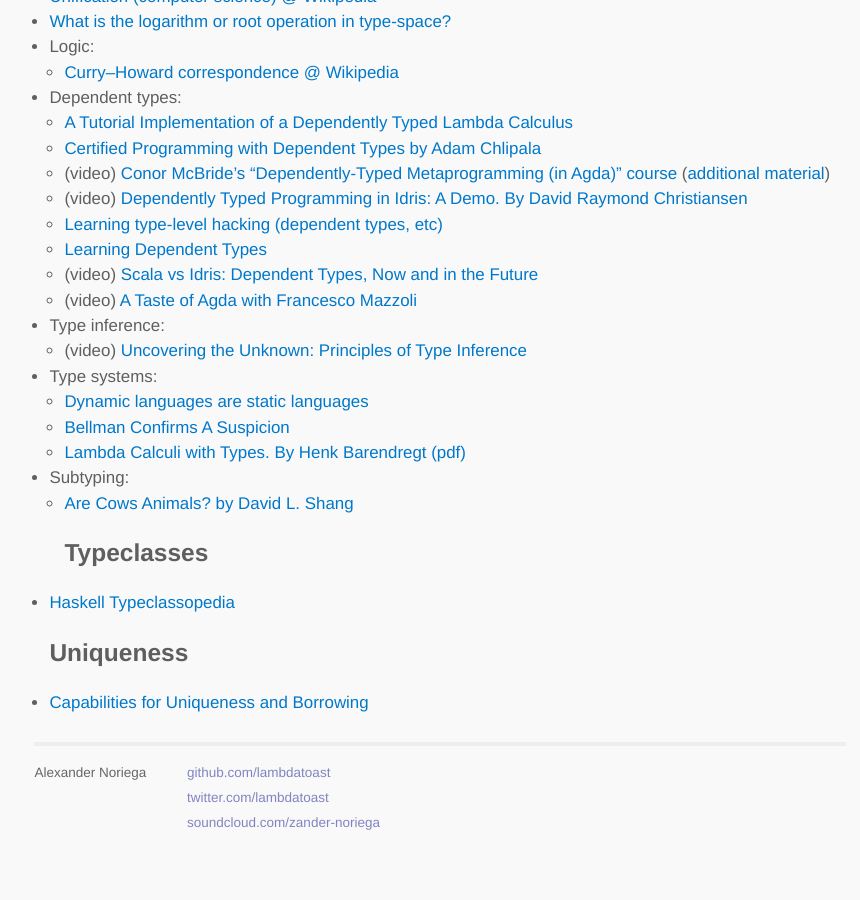
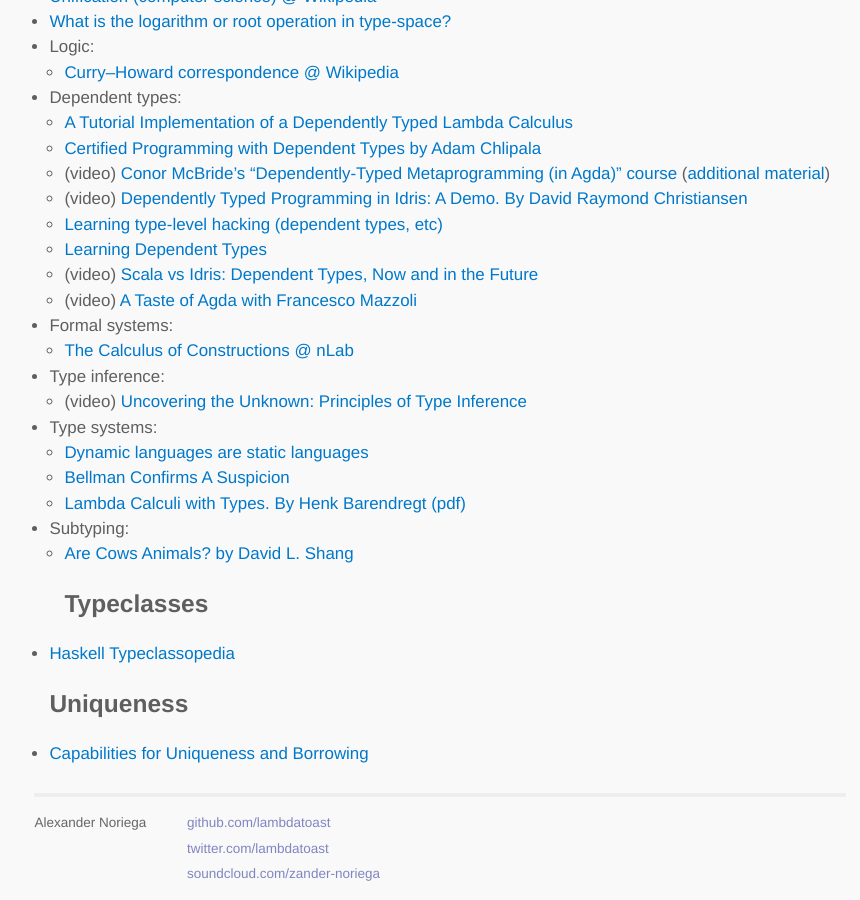
Before and after one commit to lambdatoast/lambdatoast.github.com, a Jekyll site: the page built from cs-resources/index.md, in a window 1280 px wide and 900 px high, scrolled down 7090 px. Shown: the whole window, without its empty margins (200-1060 px from the left). Built offline with Jekyll 4.4.1, drawn with Linux system fonts in a browser that asks for light colours; before the commit the page ends 7939 px from its top, so only the background shows below that.

Commit message:
Add link to The Calculus of Constructions article at nLab.

```diff
--- a/cs-resources/index.md
+++ b/cs-resources/index.md
@@ -230,6 +230,8 @@
     + [Learning Dependent Types](http://blog.codersbase.com/posts/2013-12-03-learning-dependent-types.html)
     + (video) [Scala vs Idris: Dependent Types, Now and in the Future](http://www.infoq.com/presentations/scala-idris)
     + (video) [A Taste of Agda with Francesco Mazzoli](http://vimeo.com/77168227)
+  - Formal systems:
+    + [The Calculus of Constructions @ nLab](http://nlab.mathforge.org/nlab/show/calculus+of+constructions)
   - Type inference:
     + (video) [Uncovering the Unknown: Principles of Type Inference](http://www.youtube.com/watch?v=fDTt_uo0F-g)
   - Type systems:
```
